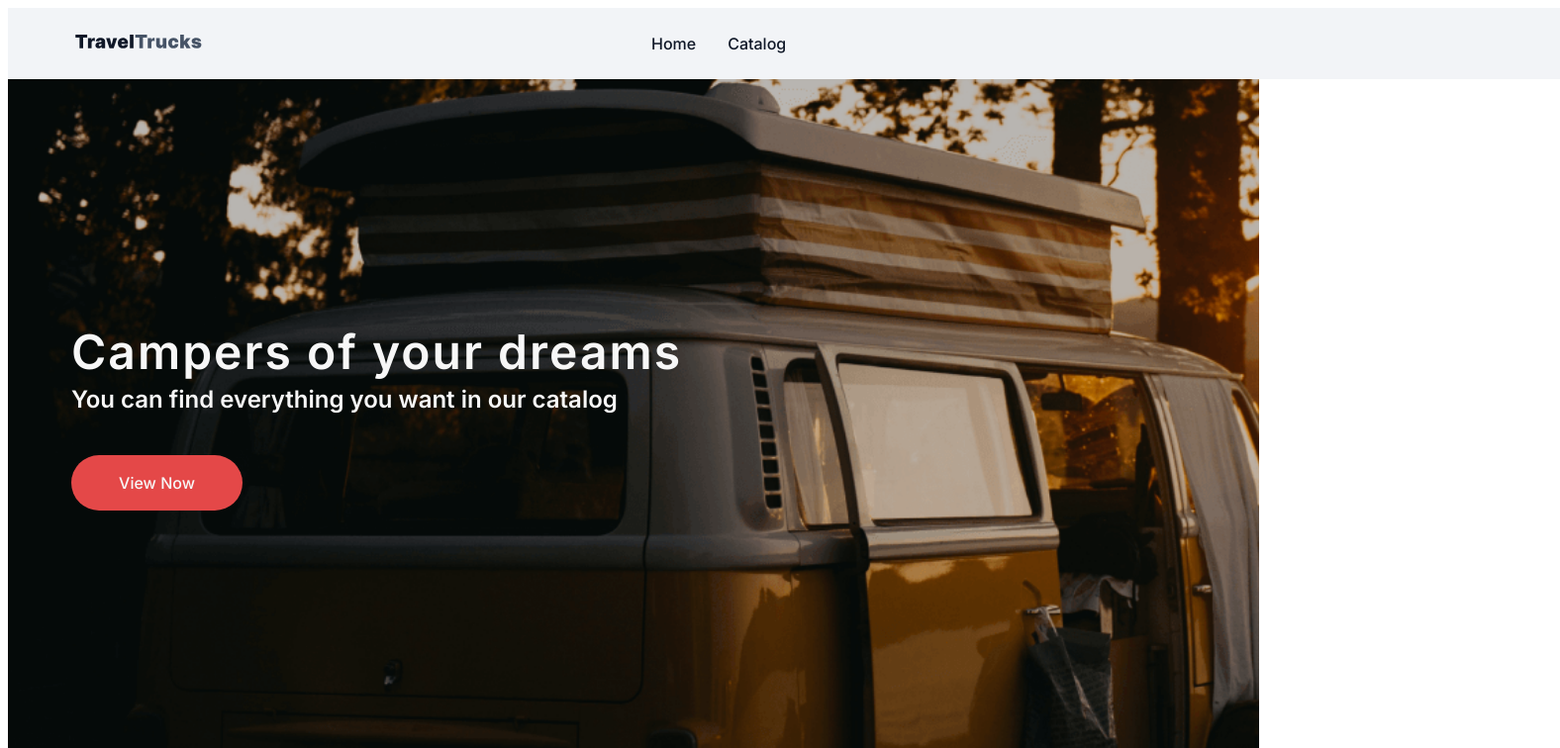
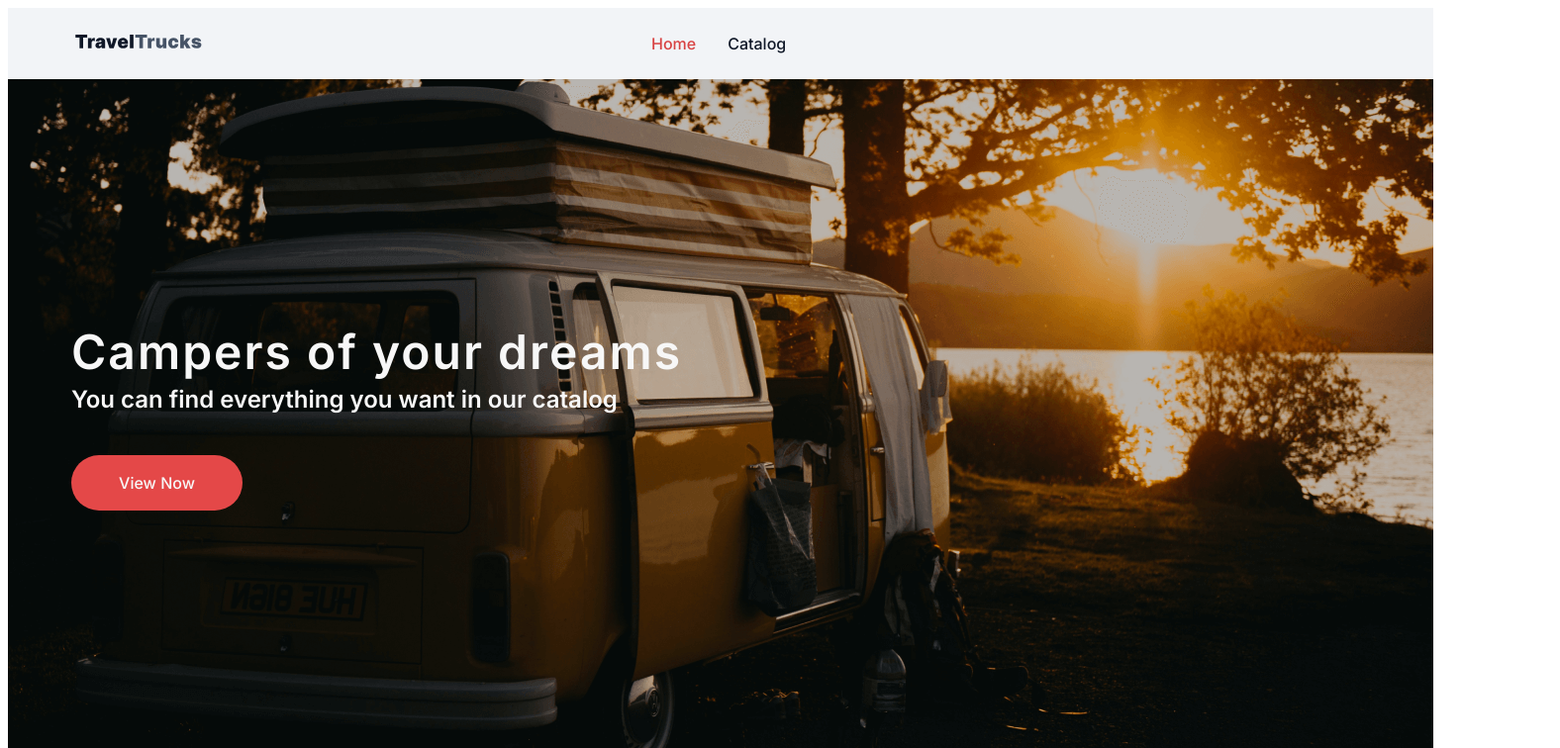
Before and after one commit to nasteap2015/TravelTrucks, a React (Vite) app: page / in a window 1280 px wide. Shown: the top 756 px of the page at 99% size, 1576 px wide, since content can reach past the window. Built offline with nearby package versions, Linux system fonts and the light colour scheme.

Commit message:
final touches

```diff
--- a/src/components/App/App.jsx
+++ b/src/components/App/App.jsx
@@ -17,7 +17,7 @@
         <Routes>
           <Route path="/" element={<Homepage />} />
           <Route path="/catalog" element={<Catalog/>} />
-        <Route path="/catalog/:id" element={<CatalogItemPage />}>
+          <Route path="/catalog/:id" element={<CatalogItemPage />}>
             <Route index element={<Navigate to="features" replace />} />
             <Route path="features" element={<Features />} />
             <Route path="reviews" element={<Reviews />} />
--- a/src/components/NavigationBar/NavigationBar.jsx
+++ b/src/components/NavigationBar/NavigationBar.jsx
@@ -1,15 +1,21 @@
 import css from './NavigationBar.module.css';
-import { Link } from "react-router-dom";
+import { NavLink } from "react-router-dom";
+import clsx from 'clsx';
 
 const NavigationBar = () => {
+
+    const buildLinkClass = ({ isActive }) => {
+        return clsx(css.navLink, isActive && css.active);
+    };
+
     return (
         <div className={css.barContainer}>
             <svg width="136" height="15">
                 <use href="../../../public/img/icons.svg#icon-logo"></use>
             </svg>
             <nav className={css.navContainer}>
-                <Link to="/" className={css.navLink}>Home</Link>
-                <Link to="/catalog" className={css.navLink}>Catalog</Link>
+                <NavLink to="/" className={buildLinkClass}>Home</NavLink>
+                <NavLink to="/catalog" className={buildLinkClass}>Catalog</NavLink>
             </nav>
         </div>
     )
--- a/src/components/NavigationBar/NavigationBar.module.css
+++ b/src/components/NavigationBar/NavigationBar.module.css
@@ -5,6 +5,7 @@
     gap: 450px;
     align-items: baseline;
     background-color: #F2F4F7;
+    box-sizing: border-box;
 }
 
 .navContainer{
@@ -16,3 +17,7 @@
     font-weight: 500;
 
 }
+
+.active{
+    color: #D84343;
+}
--- a/src/pages/HomePage/HomePage.module.css
+++ b/src/pages/HomePage/HomePage.module.css
@@ -1,5 +1,7 @@
 .homePageContainer{
     background-image: url("/img/background_image_1x.png");
+    box-sizing: border-box;
+    width: 1440px;
     min-height: 696px;
     padding-top: 260px;
     padding-left: 64px;
```
